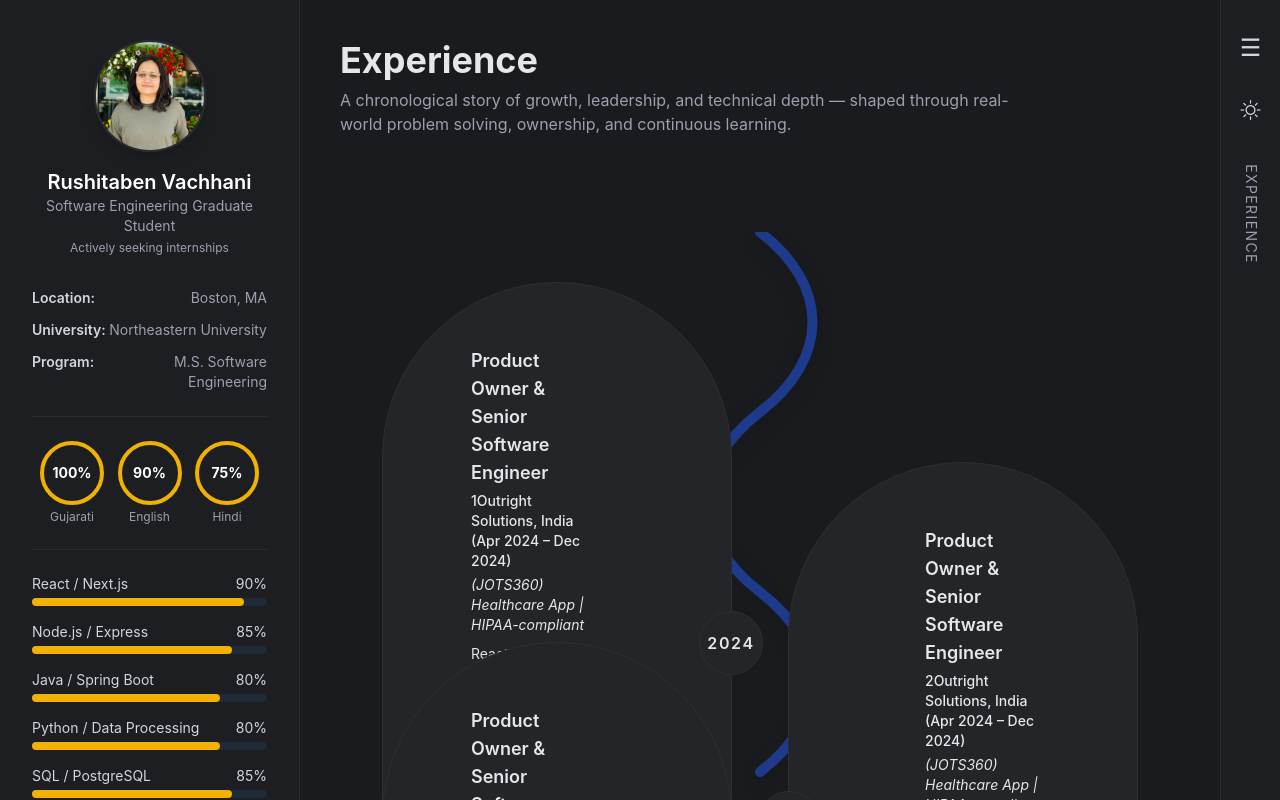
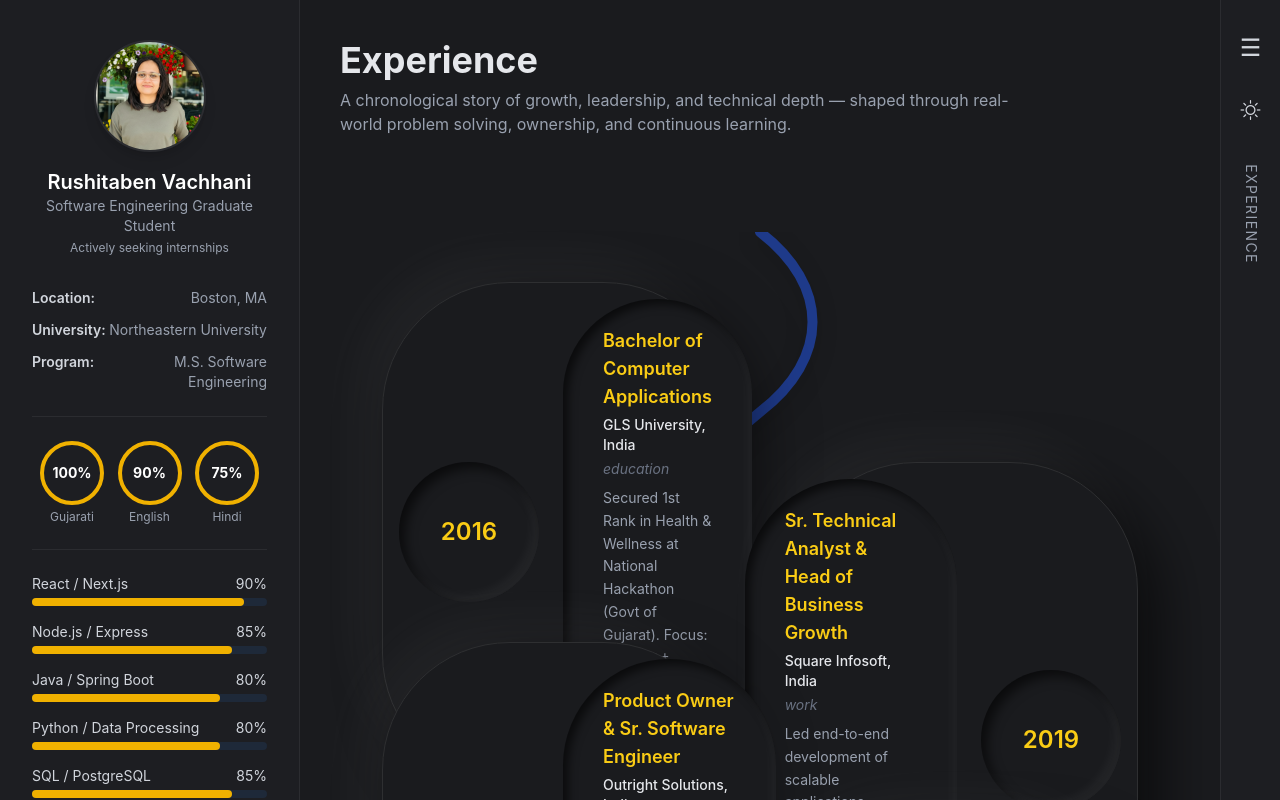
Before and after one commit to rushita-vachhani/resume, a Next.js app in the folder portfolio/: page /experience in a window 1280 px wide. Built offline with nearby package versions, Linux system fonts and the light colour scheme.

Commit message:
Refactor Experience components; update ExperiencePill and ExperienceTimeline for improved structure and styling, enhance experience data model with additional fields for clarity and future-proofing.

```diff
--- a/portfolio/src/app/components/experience/ExperiencePill.tsx
+++ b/portfolio/src/app/components/experience/ExperiencePill.tsx
@@ -1,64 +1,146 @@
-import { ExperienceItem } from "../../../data/experience";
 
-export default function ExperiencePill({
-  item,
-  side,
-}: {
+// import { ExperienceItem } from "@/data/experience";
+
+// interface Props {
+//   item: ExperienceItem;
+//   side: "left" | "right";
+// }
+
+// export default function ExperiencePill({ item, side }: Props) {
+//   const isGoal = item.type === "goal";
+
+//   return (
+//     <div
+//       className={`
+//         relative flex items-center gap-6
+//         py-6 px-8
+//         max-w-[500px]
+//         rounded-[50px]
+//         transition-all duration-300 hover:scale-[1.02]
+
+//         /* Glassmorphism / Neomorphism dark style similar to screenshot */
+//         bg-[#151515]
+//         border border-gray-800
+//         shadow-[inset_0_1px_1px_rgba(255,255,255,0.05),0_10px_30px_rgba(0,0,0,0.5)]
+
+//         /* FLIP LOGIC:
+//            Left Side Card: Text on Left, Bubble on Right (closest to timeline)
+//            Right Side Card: Bubble on Left (closest to timeline), Text on Right
+//         */
+//         ${side === "left" ? "flex-row-reverse text-right" : "flex-row text-left"}
+//       `}
+//     >
+
+//       {/* YEAR BUBBLE
+//          (Sits on the edge closest to the timeline line)
+//       */}
+//       <div
+//         className={`
+//           flex-shrink-0 w-20 h-20 rounded-full
+//           flex items-center justify-center
+//           text-xl font-bold tracking-tight
+//           shadow-inner
+//           ${isGoal
+//              ? "text-gray-400 border border-gray-700 bg-gray-900/50"
+//              : "text-[#fbbf24] border border-[#fbbf24]/20 bg-[#1a1a1a]" // Amber/Yellow text
+//           }
+//         `}
+//       >
+//         {item.year}
+//       </div>
+
+//       {/* TEXT CONTENT */}
+//       <div className="flex-1 min-w-0">
+//         <h3 className={`text-lg font-bold leading-tight mb-1 ${isGoal ? "text-gray-300" : "text-[#fbbf24]"}`}>
+//           {item.title}
+//         </h3>
+
+//         <p className="text-sm font-semibold text-gray-200 mb-2">
+//           {item.company}
+//         </p>
+
+//         {item.context && (
+//            <p className="text-xs text-gray-500 italic mb-2 font-medium">
+//              {item.context}
+//            </p>
+//         )}
+
+//         <p className="text-sm leading-relaxed text-gray-400 line-clamp-4">
+//           {item.description}
+//         </p>
+//       </div>
+//     </div>
+//   );
+// }
+
+import { ExperienceItem } from "@/data/experience";
+
+interface Props {
   item: ExperienceItem;
   side: "left" | "right";
-}) {
+}
+
+export default function ExperiencePill({ item, side }: Props) {
   return (
     <div
       className={`
-        relative max-w-[620px] rounded-[999px]
-        bg-card-bg border border-card-border
-        px-12 py-8
-        shadow-[10px_10px_24px_var(--shadow-dark),_-10px_-10px_24px_var(--shadow-light)]
-        ${side === "left" ? "ml-auto pr-24" : "mr-auto pl-24"}
+        relative flex items-center gap-6
+        rounded-[8rem] p-4
+        bg-body-bg
+        border border-card-border
+        shadow-[20px_20px_60px_rgba(0,0,0,0.08),_-20px_-20px_60px_rgba(255,255,255,0.8)]
+        dark:shadow-[20px_20px_60px_rgba(0,0,0,0.6),_-20px_-20px_60px_rgba(255,255,255,0.05)]
+        ${side === "left" ? "ml-auto flex-row" : "mr-auto flex-row-reverse"}
+        max-w-[760px]
       `}
     >
-      {/* INNER NEUMORPHIC CONTENT */}
+      {/* YEAR CIRCLE — INSIDE THE CARD */}
       <div
         className="
-          rounded-[999px] px-10 py-8
-          bg-card-bg
-          shadow-[inset_6px_6px_14px_var(--shadow-dark),inset_-6px_-6px_14px_var(--shadow-light)]
+          flex-shrink-0 w-35 h-35 rounded-full
+          flex items-center justify-center
+          text-2xl font-semibold text-primary
+          bg-body-bg
+          shadow-[inset_6px_6px_12px_rgba(0,0,0,0.15),inset_-6px_-6px_12px_rgba(255,255,255,0.8)]
+          dark:shadow-[inset_6px_6px_12px_rgba(0,0,0,0.6),inset_-6px_-6px_12px_rgba(255,255,255,0.05)]
         "
       >
-        {/* TITLE */}
-        <h3 className="text-lg font-semibold text-accent mb-1">
+        {item.year}
+      </div>
+
+      {/* INNER CONTENT PANEL */}
+      <div
+        className="
+          flex-1 rounded-[7rem]
+          px-10 py-7
+          bg-body-bg
+          shadow-[inset_5px_5px_10px_rgba(0,0,0,0.12),inset_-5px_-5px_10px_rgba(255,255,255,0.85)]
+          dark:shadow-[inset_5px_5px_10px_rgba(0,0,0,0.6),inset_-5px_-5px_10px_rgba(255,255,255,0.04)]
+        "
+      >
+        {/* 1. Title */}
+        <h3 className="text-lg font-semibold text-primary mb-1">
           {item.title}
         </h3>
 
-        {/* ORG / DURATION */}
-        <p className="text-sm font-medium text-muted mb-1">
-          {item.org}
+        {/* 2. Company / Location / Dates */}
+        {item.company && (
+          <p className="text-sm font-medium text-body-text mb-1">
+            {item.company}
+          </p>
+        )}
+
+        {/* 3. Project / Domain */}
+        {item.type && (
+          <p className="italic text-sm text-gray-500 mb-2">
+            {item.type}
+          </p>
+        )}
+
+        {/* 4. Skills / Description */}
+        <p className="text-sm leading-relaxed text-gray-600 dark:text-gray-400">
+          {item.description}
         </p>
-
-        {/* META */}
-        <p className="text-sm italic text-muted mb-2">
-          {item.meta}
-        </p>
-
-        {/* STACK */}
-        <p className="text-sm text-body leading-relaxed">
-          {item.stack}
-        </p>
-      </div>
-
-      {/* YEAR CIRCLE – visually ATTACHED */}
-      <div
-        className={`
-          absolute top-1/2 -translate-y-1/2
-          w-16 h-16 rounded-full
-          flex items-center justify-center
-          bg-card-bg border border-card-border
-          text-accent font-semibold tracking-widest
-          shadow-[6px_6px_14px_var(--shadow-dark),_-6px_-6px_14px_var(--shadow-light)]
-          ${side === "left" ? "-right-8" : "-left-8"}
-        `}
-      >
-        {item.year}
       </div>
     </div>
   );
--- a/portfolio/src/data/experience.ts
+++ b/portfolio/src/data/experience.ts
@@ -1,31 +1,77 @@
+// import { ExperienceItem } from "./types"; // Assuming types are defined, or define interface here
+
 export interface ExperienceItem {
   year: string;
   title: string;
+  company?: string;
+  context?: string;
   description: string;
+  type?: "work" | "education" | "goal"; // Added to style future differently if needed
 }
 
 export const experienceData: ExperienceItem[] = [
   {
-     year: "2024",
-     title: "Product Owner & Senior Software Engineer",
-     org: "1Outright Solutions, India (Apr 2024 – Dec 2024)",
-     meta: "(JOTS360) Healthcare App | HIPAA-compliant",
-     stack: "React (Advanced), Node.js (Advanced), Express (Advanced), Scalable Architecture (Advanced), Real-time Data Processing (Advanced), Cloud Deployment (Intermediate)",
+    year: "2016",
+    title: "Bachelor of Computer Applications",
+    company: "GLS University, India",
+    context: "Gold Medalist | Hackathon Winner",
+    description: "Secured 1st Rank in Health & Wellness at National Hackathon (Govt of Gujarat). Focus: OOP, C++, Java, and Data Structures[cite: 2, 4, 5, 25].",
+    type: "education"
   },
   {
-     year: "2025",
-  title: "Product Owner & Senior Software Engineer",
-  org: "2Outright Solutions, India (Apr 2024 – Dec 2024)",
-  meta: "(JOTS360) Healthcare App | HIPAA-compliant",
-  stack:
-    "React (Advanced), Node.js (Advanced), Express (Advanced), Scalable Architecture (Advanced), Real-time Data Processing (Advanced), Cloud Deployment (Intermediate)",
+    year: "2019",
+    title: "Sr. Technical Analyst & Head of Business Growth",
+    company: "Square Infosoft, India",
+    context: "Enterprise Web & Mobile Platforms",
+    description: "Led end-to-end development of scalable applications. [cite_start]Managed CI/CD pipelines, UI/UX consistency, and RESTful API design using Java and SwiftUI[cite: 26, 27, 28].",
+    type: "work"
   },
   {
-     year: "2026",
-  title: "Product Owner & Senior Software Engineer",
-  org: "Outright Solutions, India (Apr 2024 – Dec 2024)",
-  meta: "(JOTS360) Healthcare App | HIPAA-compliant",
-  stack:
-    "React (Advanced), Node.js (Advanced), Express (Advanced), Scalable Architecture (Advanced), Real-time Data Processing (Advanced), Cloud Deployment (Intermediate)",
+    year: "2024",
+    title: "Product Owner & Sr. Software Engineer",
+    company: "Outright Solutions, India",
+    context: "(JOTS360) HIPAA-compliant Healthcare App",
+    description: "Owned product roadmap. [cite_start]Designed scalable backend architecture and real-time data pipelines using Advanced React, Node.js, and Express[cite: 7, 8].",
+    type: "work"
+  },
+  {
+    year: "2025",
+    title: "Master’s Student – Computer Software Engineering",
+    company: "Northeastern University, Boston, MA",
+    context: "Expected Graduation: 2027",
+    description: "Focused on System Design, Algorithms, and Cloud Computing. [cite_start]Building data-intensive applications and scalable architectures[cite: 29, 30, 31, 32].",
+    type: "education"
+  },
+  {
+    year: "2026",
+    title: "Co-op: Software Engineer Intern",
+    company: "Fortune 500 Company (Goal)",
+    context: "Cloud/SaaS Platforms",
+    description: "Targeting roles developing scalable cloud platforms and microservices architecture using AWS Lambda and React.js[cite: 14, 15, 16, 17].",
+    type: "goal"
+  },
+  {
+    year: "2027",
+    title: "Software Engineer II (Full-time)",
+    company: "Fortune 500 SaaS Product Company (Goal)",
+    context: "Enterprise Software Solutions",
+    description: "Building Data Analytics platforms and leading technical implementation of CI/CD and Containerization (Docker/Kubernetes)[cite: 33, 34, 35].",
+    type: "goal"
+  },
+  {
+    year: "2032",
+    title: "Product Manager / Sr. Architect",
+    company: "Established Tech Organization (Goal)",
+    context: "Healthcare Technology",
+    description: "Leading large SaaS projects integrating AI analytics for medical diagnostics. [cite_start]Strategic planning and architectural vision[cite: 20, 21, 23].",
+    type: "goal"
+  },
+  {
+    year: "2040",
+    title: "VP of Engineering / CTO",
+    company: "Global Tech Organization (Goal)",
+    context: "Executive Leadership",
+    description: "Defining technical strategy, overseeing engineering organizations, and driving innovation leadership and ethical AI[cite: 36, 37].",
+    type: "goal"
   },
 ];
```
Also changed, not shown: portfolio/src/app/components/experience/ExperienceTimeline.tsx (+108 -0 lines).
